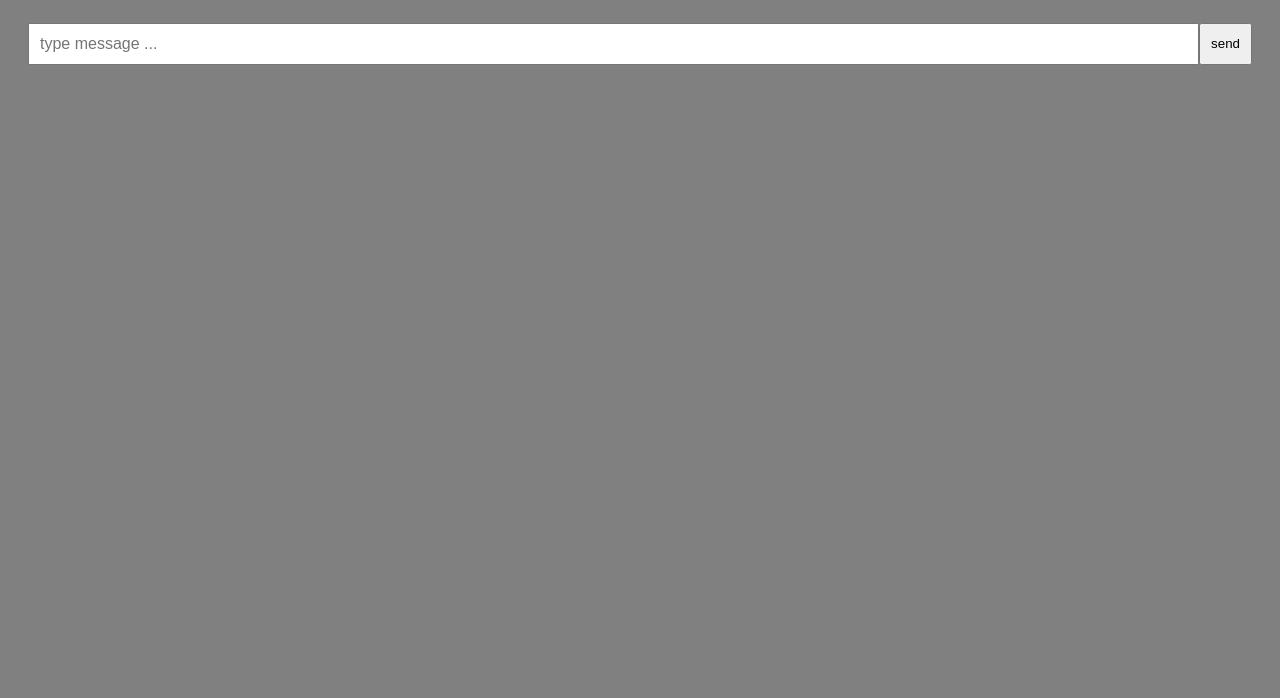
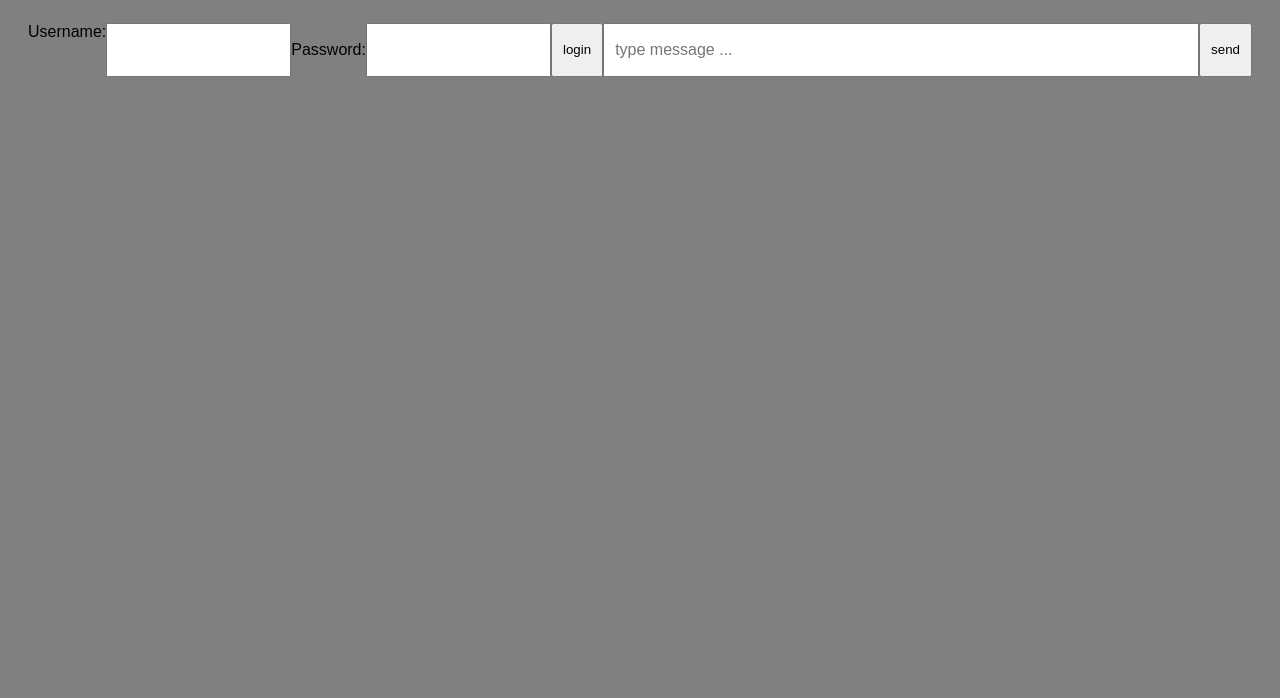
Before and after one commit to cygday/chat-bot, a website: page public/index.html in a window 1280 px wide. Shown: the part 102-800 px from the top of the page. Drawn offline with nearby package versions, Linux system fonts and the light colour scheme; no server answers.

Commit message:
Update index.html

```diff
--- a/public/index.html
+++ b/public/index.html
@@ -9,7 +9,11 @@
 <body>
     <h1>&#128172; real-time chat </h1>
     <ul id="messages"></ul>
-    <form id="form">
+    <form id="form" method="POST" action="/login">
+        Username: <input name="username" required><br>
+        Password: <input name="password" type="password" required><br>
+        <button type="submit">login</button><br><br><br>
+
         <input id="input" autocomplete="off" placeholder="type message ..."/><button>send</button></form>
     <script src="/socket.io/socket.io.js"></script>
     <script>
```
